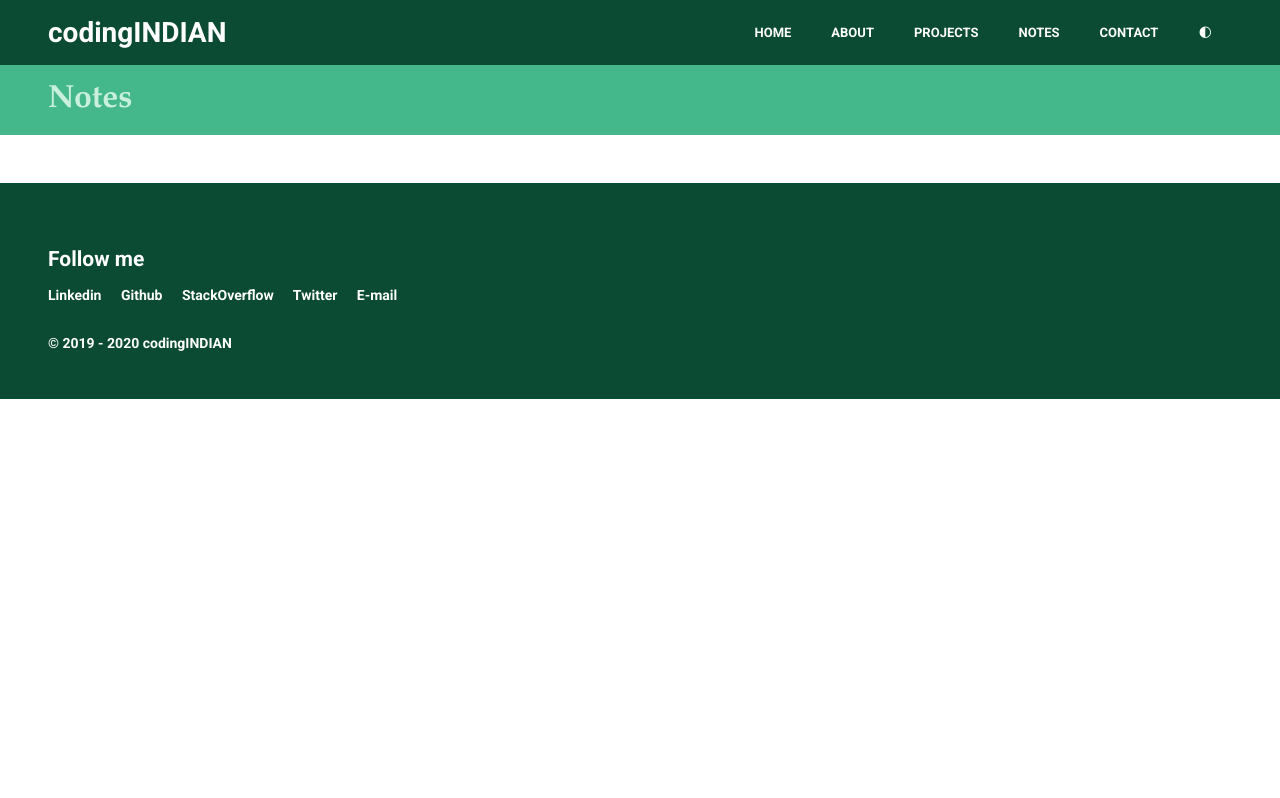
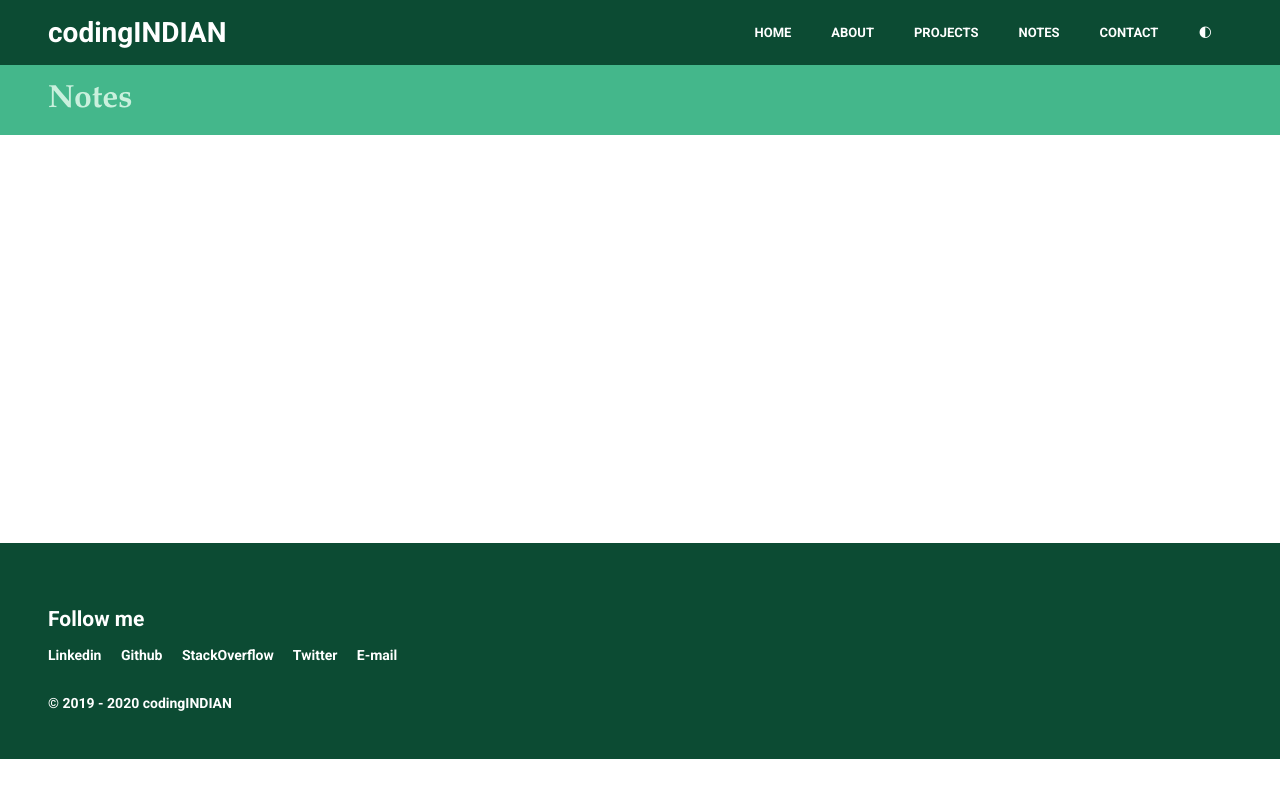
Before and after one commit to sharadcodes/sharadcodes.github.io, a Jekyll site: the page built from notes.html, in a window 1280 px wide. Shown: the top 798 px of the page. Built offline with Jekyll 4.4.1, drawn with Linux system fonts in a browser that asks for light colours.

Commit message:
added empty and 404

```diff
--- a/_layouts/notes.html
+++ b/_layouts/notes.html
@@ -9,7 +9,7 @@
 
     <main id="main">
       <div class="blog_posts">
-        {% for note in site.notes %}
+        {% if site.notes.size > 0 %} {% for note in site.notes %}
         <div class="post">
           <a href="{{note.url}}" class="post_title">{{note.title}}</a>
           <p class="post_meta">
@@ -17,11 +17,17 @@
             date_to_string}}
           </p>
           <!-- <div class="post_exrept">{{ note.content | truncatewords: 10 }}</div> -->
-          <a href="{{site.baseurl}}{{note.url}}" class="post_read_more">Read More</a>
+          <a href="{{site.baseurl}}{{note.url}}" class="post_read_more"
+            >Read More</a
+          >
         </div>
-        {% endfor %}
+        {% endfor %} {% else %}
+        <div style="height: 40vh;"></div>
+
+        {% endif %}
       </div>
     </main>
+
     {% include footer.html %}
   </body>
 </html>
```
Also changed, not shown: 404.html (added, +11 -0 lines).
